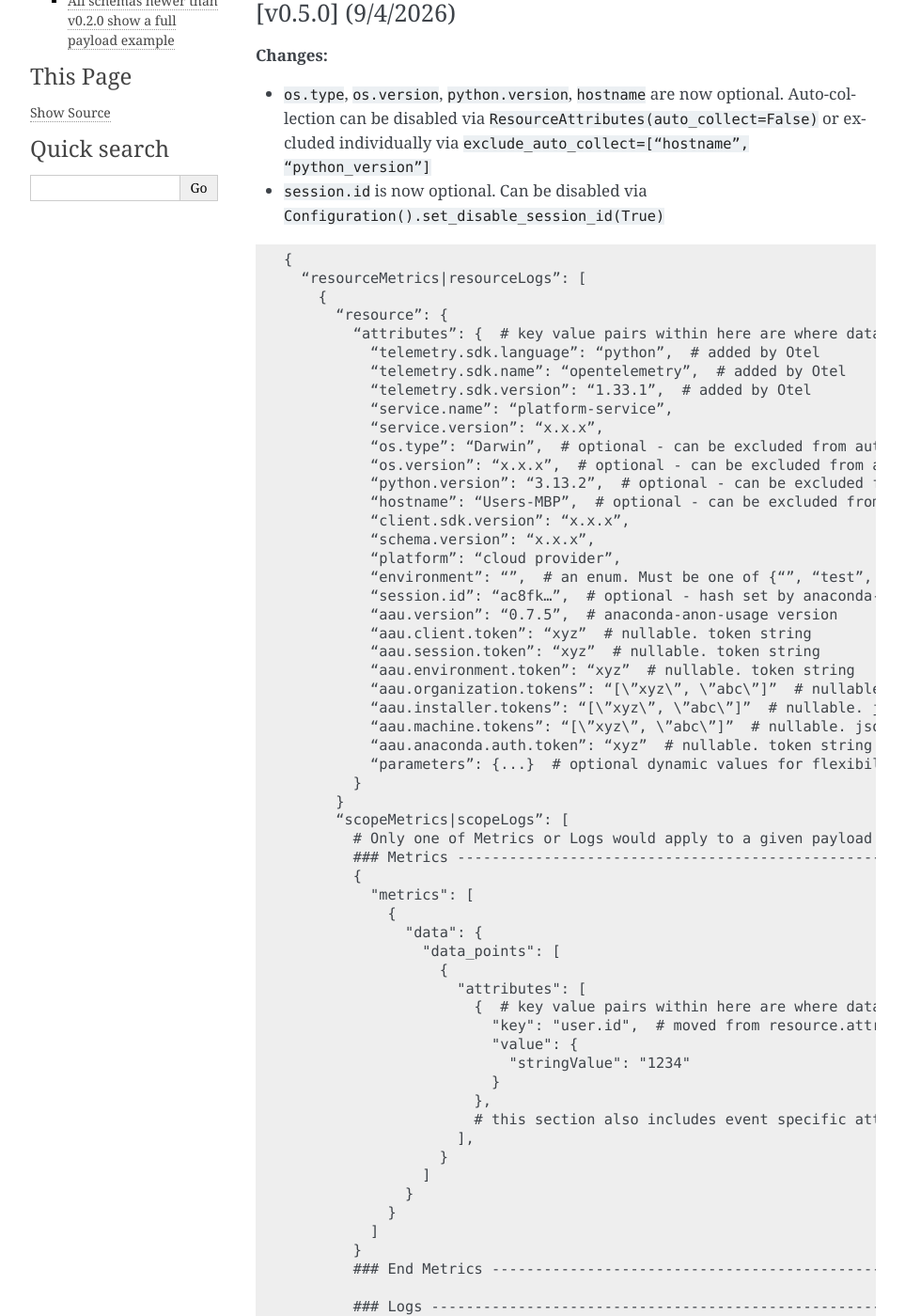
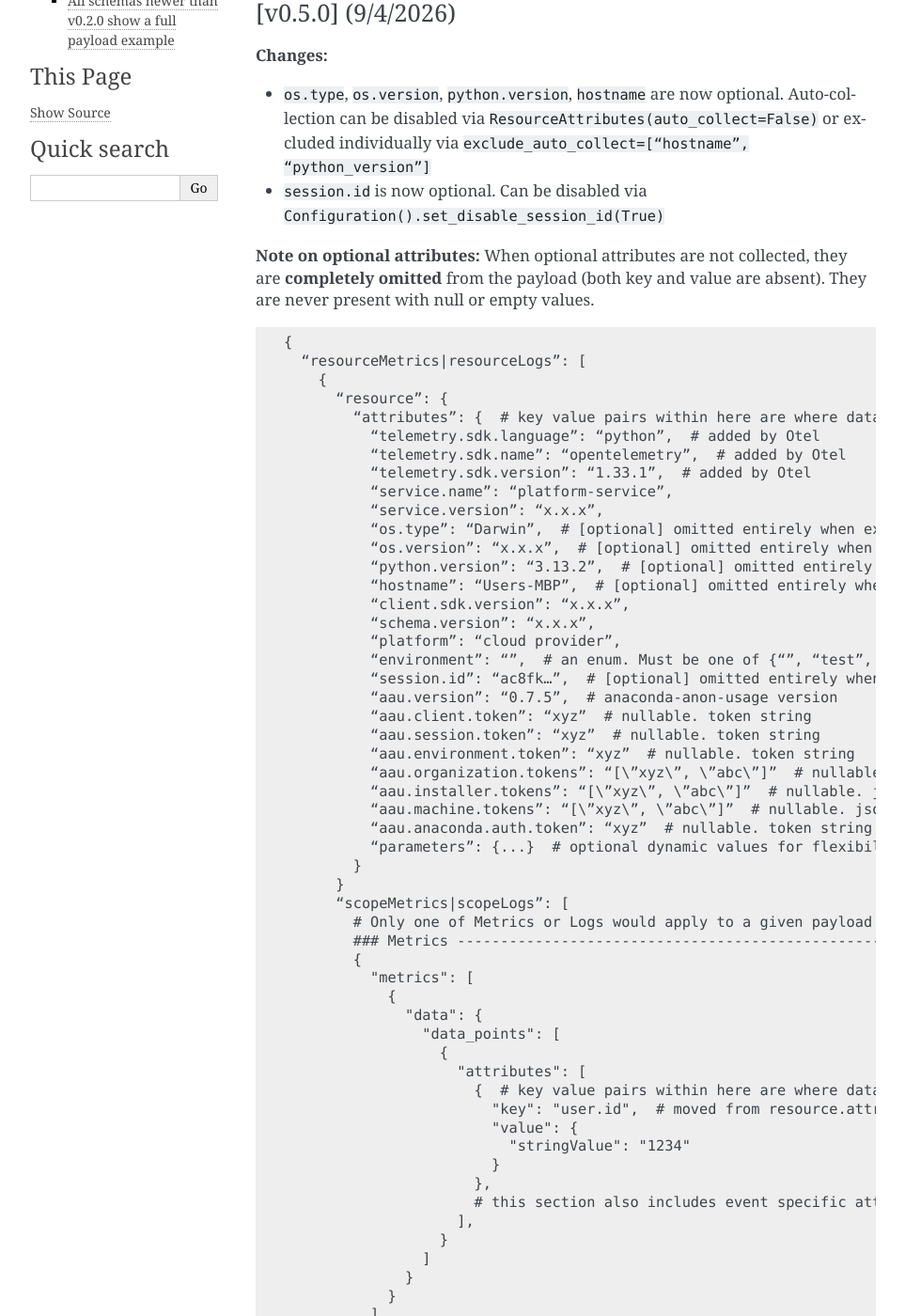
Before and after one commit to anaconda/anaconda-otel-python, a Sphinx documentation site: the page built from docs/source/schema-versions.md, in a window 1280 px wide and 1400 px high, scrolled down 420 px. Shown: the whole window at 94% size, without its empty margins (148-1111 px from the left). Built offline with Sphinx 7.4.7, drawn with Linux system fonts in a browser that asks for light colours; pages that are not in the unit, such as notebooks, are missing from menus; some of the changed text lies outside the part shown.

Commit message:
clearer indicator of omission for opt-out attributes

````diff
--- a/docs/source/schema-versions.md
+++ b/docs/source/schema-versions.md
@@ -6,6 +6,8 @@ This schema refers to the `resource.attributes` and `scope_metrics.metrics.data.
 **Changes:**
 - `os.type`, `os.version`, `python.version`, `hostname` are now optional. Auto-collection can be disabled via `ResourceAttributes(auto_collect=False)` or excluded individually via `exclude_auto_collect=[“hostname”, “python_version”]`
 - `session.id` is now optional. Can be disabled via `Configuration().set_disable_session_id(True)`
+
+**Note on optional attributes:** When optional attributes are not collected, they are **completely omitted** from the payload (both key and value are absent). They are never present with null or empty values.
 
 ```
 {
@@ -18,15 +20,15 @@ This schema refers to the `resource.attributes` and `scope_metrics.metrics.data.
           “telemetry.sdk.version”: “1.33.1”,  # added by Otel
           “service.name”: “platform-service”,
           “service.version”: “x.x.x”,
-          “os.type”: “Darwin”,  # optional - can be excluded from auto-collection
-          “os.version”: “x.x.x”,  # optional - can be excluded from auto-collection
-          “python.version”: “3.13.2”,  # optional - can be excluded from auto-collection
-          “hostname”: “Users-MBP”,  # optional - can be excluded from auto-collection
+          “os.type”: “Darwin”,  # [optional] omitted entirely when excluded
+          “os.version”: “x.x.x”,  # [optional] omitted entirely when excluded
+          “python.version”: “3.13.2”,  # [optional] omitted entirely when excluded
+          “hostname”: “Users-MBP”,  # [optional] omitted entirely when excluded
           “client.sdk.version”: “x.x.x”,
           “schema.version”: “x.x.x”,
           “platform”: “cloud provider”,
           “environment”: “”,  # an enum. Must be one of {“”, “test”, “development”, “staging”, “production”}
-          “session.id”: “ac8fk…”,  # optional - hash set by anaconda-opentelemetry, can be disabled
+          “session.id”: “ac8fk…”,  # [optional] omitted entirely when disabled
           “aau.version”: “0.7.5”,  # anaconda-anon-usage version
           “aau.client.token”: “xyz”  # nullable. token string
           “aau.session.token”: “xyz”  # nullable. token string
````
